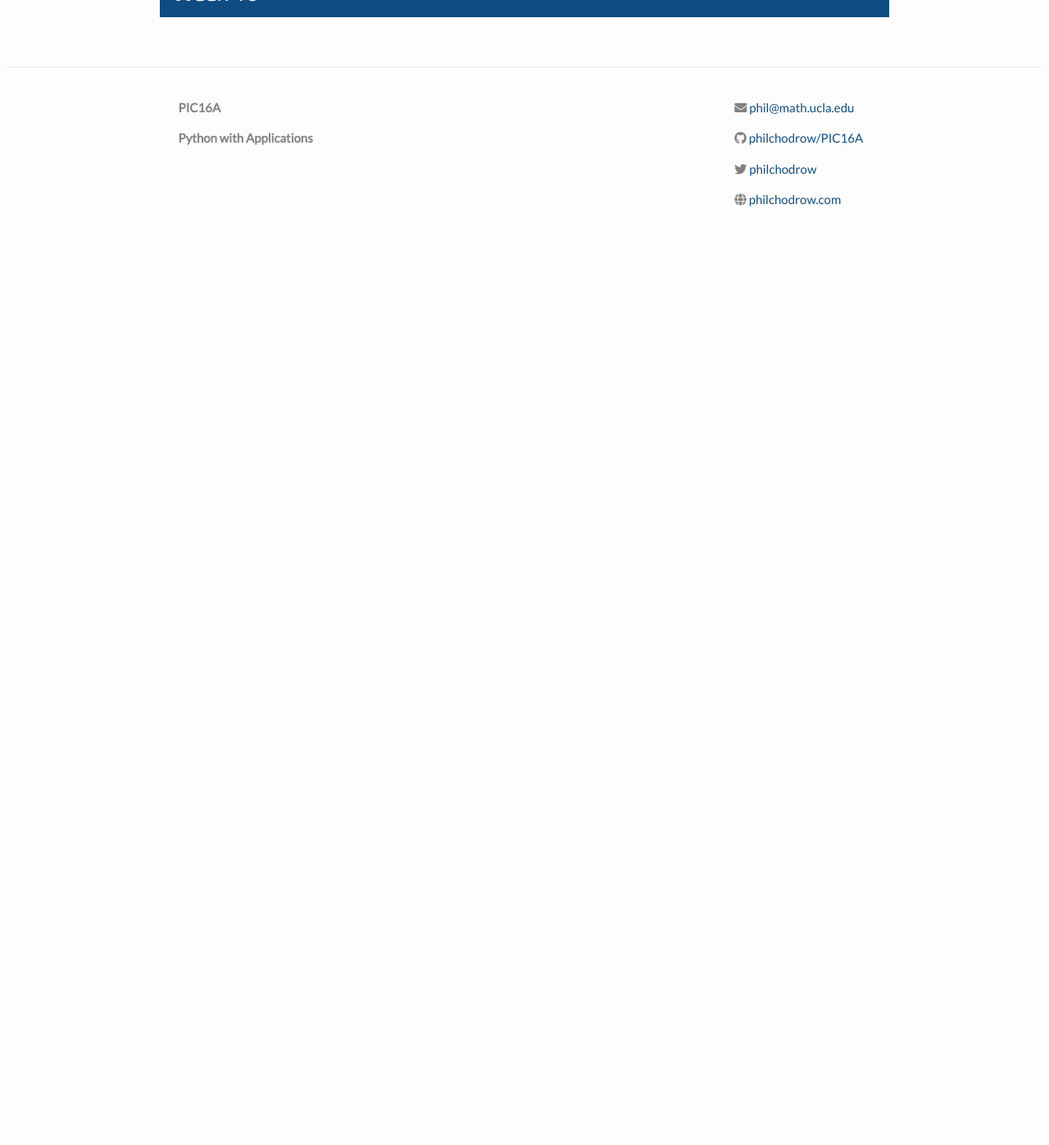
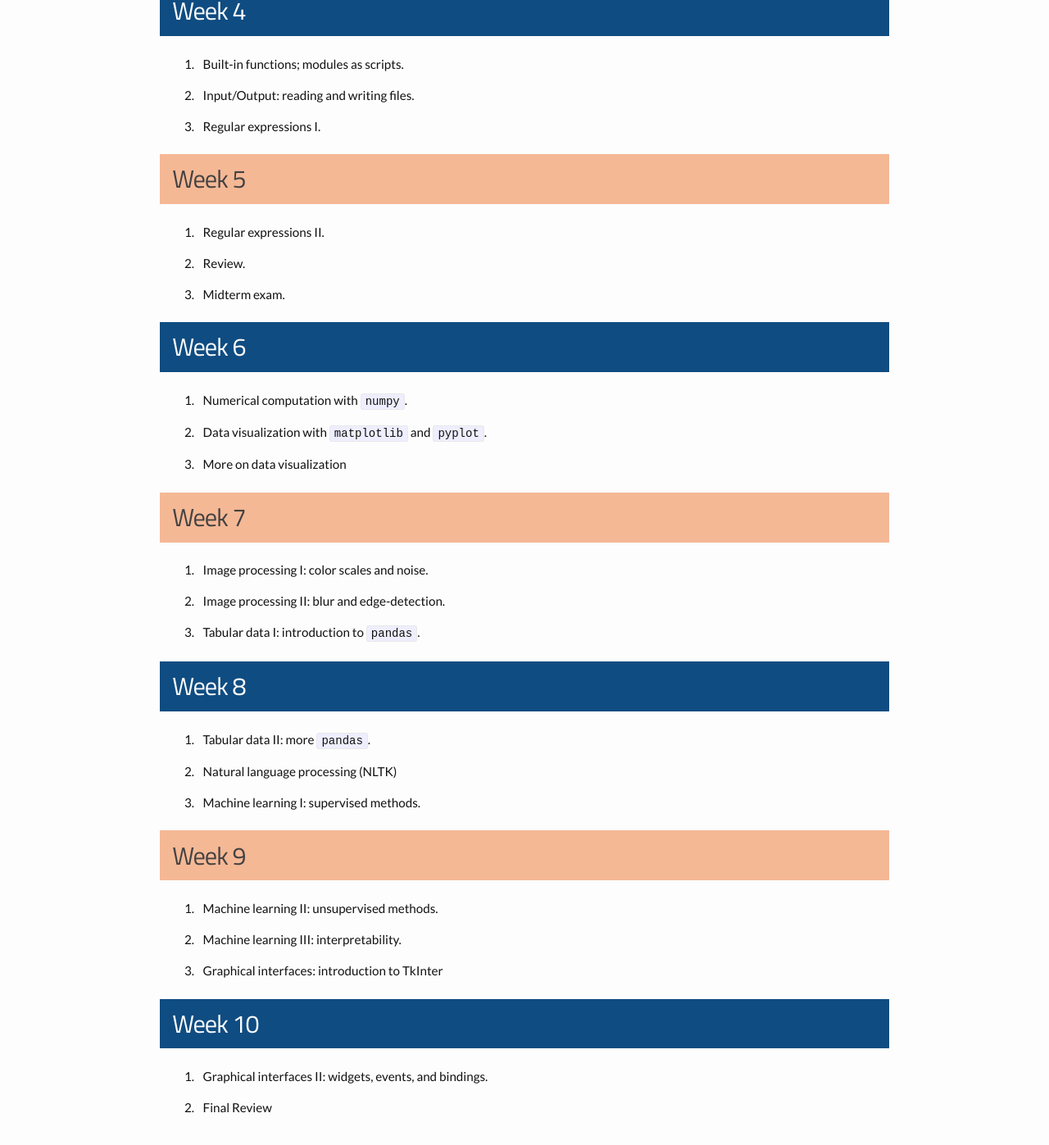
Before and after one commit to PhilChodrow/PIC16A, a Jekyll site: the page built from schedule.md, in a window 1280 px wide and 1400 px high, scrolled down 977 px. Shown: the top 1397 px of the window at 82% size. Built offline with Jekyll 4.4.1, drawn with Linux system fonts in a browser that asks for light colours; nearby versions of some CDN libraries; before the commit the page ends 1307 px from its top, so only the background shows below that; some of the changed text lies outside the part shown.

Commit message:
first draft of lectures 1-2 materials

```diff
--- a/schedule.md
+++ b/schedule.md
@@ -6,14 +6,66 @@ permalink: schedule/
 
 
 
-<div class="fancy-h1"> Week 0 </div>
+<div class="fancy-h1"> Before Start of Classes </div>
+
+- Install [Anaconda](https://docs.anaconda.com/anaconda/user-guide/getting-started/)
+
 <div class="fancy-h1-inverse"> Week 1 </div>
+
+1. Course overview.
+2. Data types, binary operators, and lists.
+3. Control flow: iteration and branching.
+4. Functions I
+
 <div class="fancy-h1"> Week 2 </div>
+
+1. Functions II
+2. Collections: Dicts, Tuples, and sets. Functional programming.
+3. Errors, warnings, and exception handling.
+
 <div class="fancy-h1-inverse"> Week 3 </div>
+
+1. Object-oriented programming: classes and objects.
+2. Object-oriented programming: inheritance.
+3. Iterators and generators.
+
 <div class="fancy-h1"> Week 4 </div>
+
+1. Built-in functions; modules as scripts.
+2. Input/Output: reading and writing files.
+3. Regular expressions I.
+
 <div class="fancy-h1-inverse"> Week 5 </div>
+
+1. Regular expressions II.
+2. Review.
+3. Midterm exam.
+
 <div class="fancy-h1"> Week 6 </div>
+
+1. Numerical computation with `numpy`.
+2. Data visualization with `matplotlib` and `pyplot`.
+3. More on data visualization
+
 <div class="fancy-h1-inverse"> Week 7 </div>
+
+1. Image processing I: color scales and noise.
+2. Image processing II: blur and edge-detection.
+3. Tabular data I: introduction to `pandas`.
+
 <div class="fancy-h1"> Week 8 </div>
+
+1. Tabular data II: more `pandas`.
+2. Natural language processing (NLTK)
+3. Machine learning I: supervised methods.
+
 <div class="fancy-h1-inverse"> Week 9 </div>
+
+1. Machine learning II: unsupervised methods.
+2. Machine learning III: interpretability.
+3. Graphical interfaces: introduction to TkInter
+
 <div class="fancy-h1"> Week 10 </div>
+
+1. Graphical interfaces II: widgets, events, and bindings.
+2. Final Review
```
Also changed, not shown: _images/download_as_html.png (added), 2 other files.
